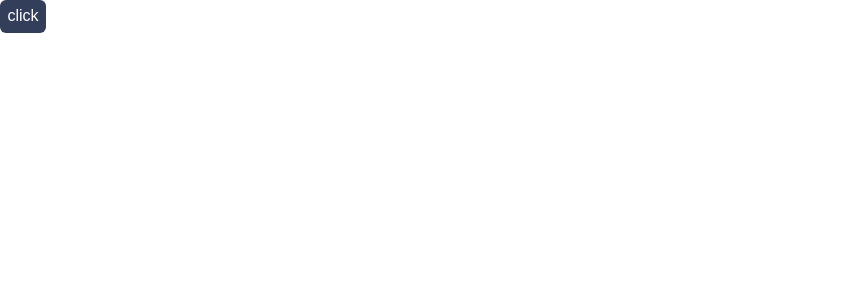
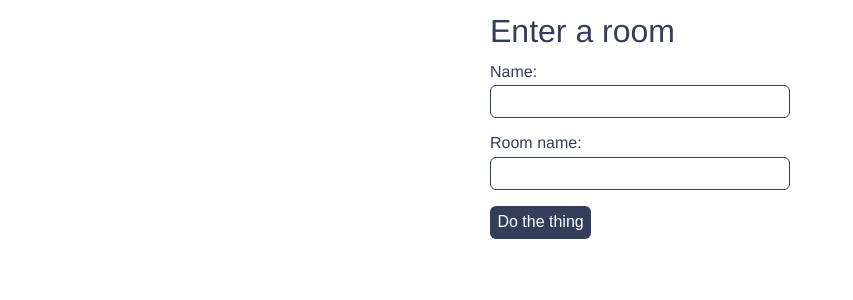
Before and after one commit to mrkrosenberg/video-chat-app, a React (Create React App) app: page / in a window 1280 px wide. Shown: the top 300 px of the page, without its empty margins (0-853 px from the left). Built offline with nearby package versions, Linux system fonts and the light colour scheme.

Commit message:
renders markup

```diff
--- a/src/pageComponents/lobby/Lobby.js
+++ b/src/pageComponents/lobby/Lobby.js
@@ -36,7 +36,7 @@ function Lobby({ userName, handleUserNameChange, roomName, handleRoomNameChange,
                 />
             </div>
             <div className="button-container">
-                <button type="submit"></button>
+                <button type="submit">Do the thing</button>
             </div>
         </form>
     );
--- a/src/pageComponents/videoChat/VideoChat.js
+++ b/src/pageComponents/videoChat/VideoChat.js
@@ -1,13 +1,16 @@
 import React, { useState, useCallback } from 'react';
 import axios from 'axios';
+
+// Components
+import Lobby from '../lobby/Lobby';
 
 // Stylesheet
 import './VideoChat.scss';
 
 function VideoChat(props) {
 
-    const [ userName, setUserName ] = useState('macdawg');
-    const [ roomName, setRoomName ] = useState('macdawgs room');
+    const [ userName, setUserName ] = useState('');
+    const [ roomName, setRoomName ] = useState('');
     const [ token, setToken ] = useState(null);
 
     const handleUsernameChange = useCallback(event => {
@@ -42,11 +45,26 @@ function VideoChat(props) {
         setToken(null);
     }, []);
 
+    // Markup
+    const lobbyMarkup = token ? (
+        <div className="">
+            <p>Username: {userName}</p>
+            <p>Room name: {roomName}</p>
+            <p>Token: {token}</p>
+        </div>
+    ) : (
+        <Lobby
+            userName={userName}
+            roomName={roomName}
+            handleUserNameChange={handleUsernameChange}
+            handleRoomNameChange={handleRoomNameChange}
+            handleSubmit={handleSubmit}
+        />
+    )
+
 
     return (
-        <div>
-            <button onClick={handleSubmit}>click</button>
-        </div>
+        lobbyMarkup
     );
 };
 
```
Also changed, not shown: 1 other file (tests, documents, lock files or other folders).
